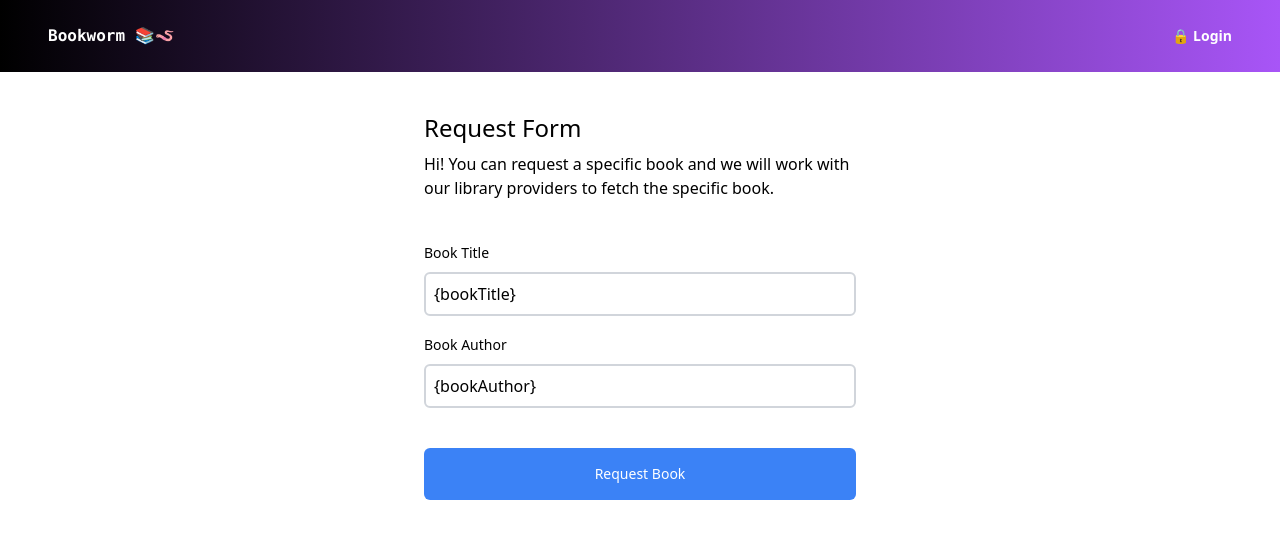
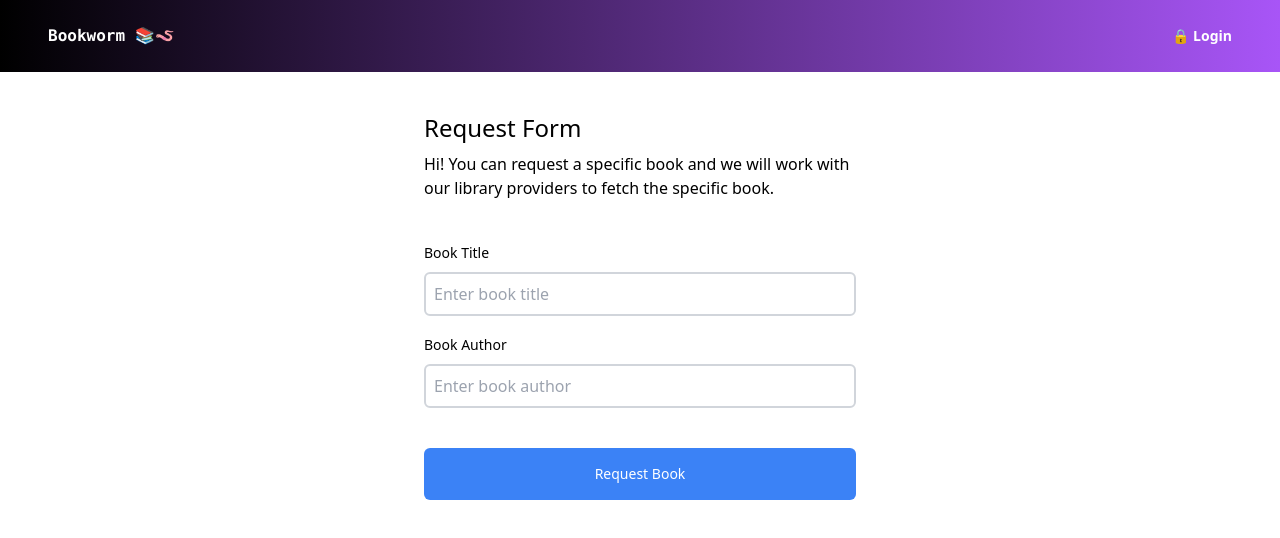
Before and after one commit to tanishqalt/bookworm-angular, an Angular app: page /user/request-form in a window 1280 px wide. Shown: the top 538 px of the page. Built offline with nearby package versions, Linux system fonts and the light colour scheme; no server answers.

Commit message:
Request Book Completed

```diff
--- a/src/app/components/user/request-form/request-form.component.html
+++ b/src/app/components/user/request-form/request-form.component.html
@@ -5,13 +5,14 @@
     providers to fetch the specific book.
   </p>
 
+  <form [formGroup]="requestForm" (ngSubmit)="submitRequest()">
     <div class="mt-10 space-y-4">
       <div>
         <label class="text-sm font-medium">Book Title</label>
         <input
           class="w-full p-2 mt-2 border-2 border-gray-300 rounded-md"
           type="text"
-        value="{bookTitle}"
+          formControlName="bookTitle"
           placeholder="Enter book title"
         />
       </div>
@@ -21,17 +22,19 @@
         <input
           class="w-full p-2 mt-2 border-2 border-gray-300 rounded-md"
           type="text"
-        value="{bookAuthor}"
+          formControlName="bookAuthor"
           placeholder="Enter book author"
         />
       </div>
 
       <div>
         <button
+          type="submit"
           class="w-full px-3 py-4 mt-6 text-sm font-medium text-white bg-blue-500 rounded-md"
         >
-        <label class="text-sm font-medium">Request Book</label>
+          Request Book
         </button>
       </div>
     </div>
+  </form>
 </div>
--- a/src/app/components/user/request-form/request-form.component.ts
+++ b/src/app/components/user/request-form/request-form.component.ts
@@ -1,15 +1,50 @@
 import { Component, OnInit } from '@angular/core';
+import { FormBuilder } from '@angular/forms';
+import { RequestsService } from 'src/app/services/requests.service';
 
 @Component({
   selector: 'app-request-form',
   templateUrl: './request-form.component.html',
-  styleUrls: ['./request-form.component.css']
+  styleUrls: ['./request-form.component.css'],
 })
 export class RequestFormComponent implements OnInit {
+  constructor(
+    private requestsService: RequestsService,
+    private formBuilder: FormBuilder
+  ) {}
 
-  constructor() { }
+  requestForm = this.formBuilder.group({
+    bookTitle: '',
+    bookAuthor: '',
+  });
 
-  ngOnInit(): void {
+  response: any;
+
+  submitRequest() {
+    const request = {
+      bookTitle: this.requestForm.value.bookTitle,
+      bookAuthor: this.requestForm.value.bookAuthor,
+      username: localStorage.getItem('username'),
+    };
+
+    console.log('request', request);
+
+    // if empty, do not submit
+    if (request.bookTitle === '' || request.bookAuthor === '') {
+      return;
+    }
+
+    this.requestsService.submitRequest(request).subscribe((data) => {
+      console.log(data);
+      this.response = data;
+
+      // if successful, clear the form
+      if (this.response.success) {
+        alert('Request submitted successfully!');
+        this.requestForm.reset();
+      }
+    });
   }
 
+  ngOnInit(): void {}
 }
--- /dev/null
+++ b/src/app/services/requests.service.ts
@@ -0,0 +1,17 @@
+import { Injectable } from '@angular/core';
+import { HttpClient } from '@angular/common/http';
+
+@Injectable({
+  providedIn: 'root',
+})
+export class RequestsService {
+  constructor(private http: HttpClient) {}
+
+  // a function to submit a request
+  submitRequest(request: any) {
+    return this.http.post(
+      'https://react-project-humber.herokuapp.com/request/new',
+      request
+    );
+  }
+}
```
Also changed, not shown: 2 other files (tests, documents, lock files or other folders). Lines whose indentation alone changed are shown as unchanged.
